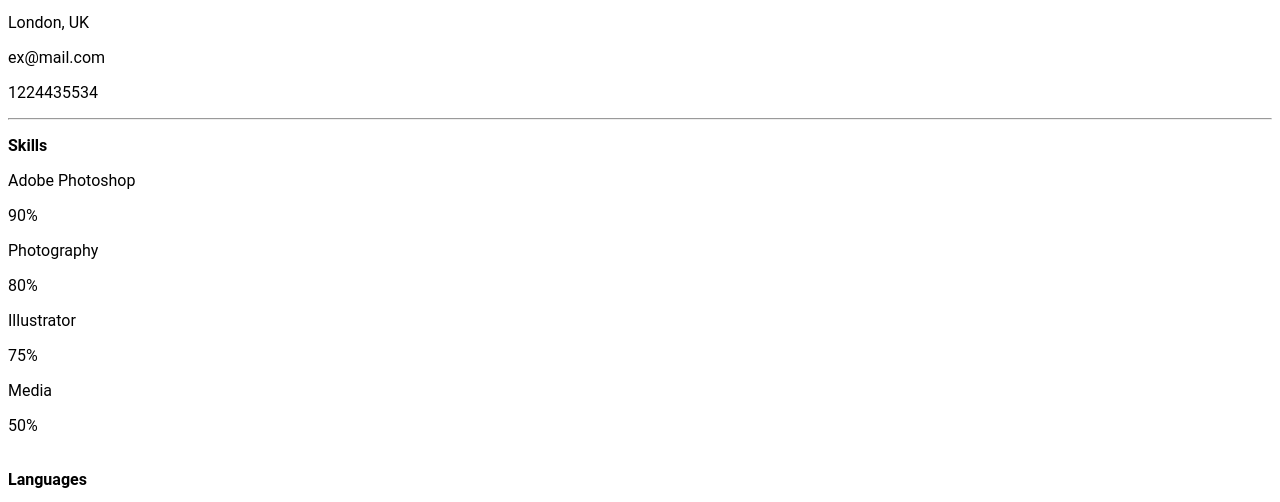
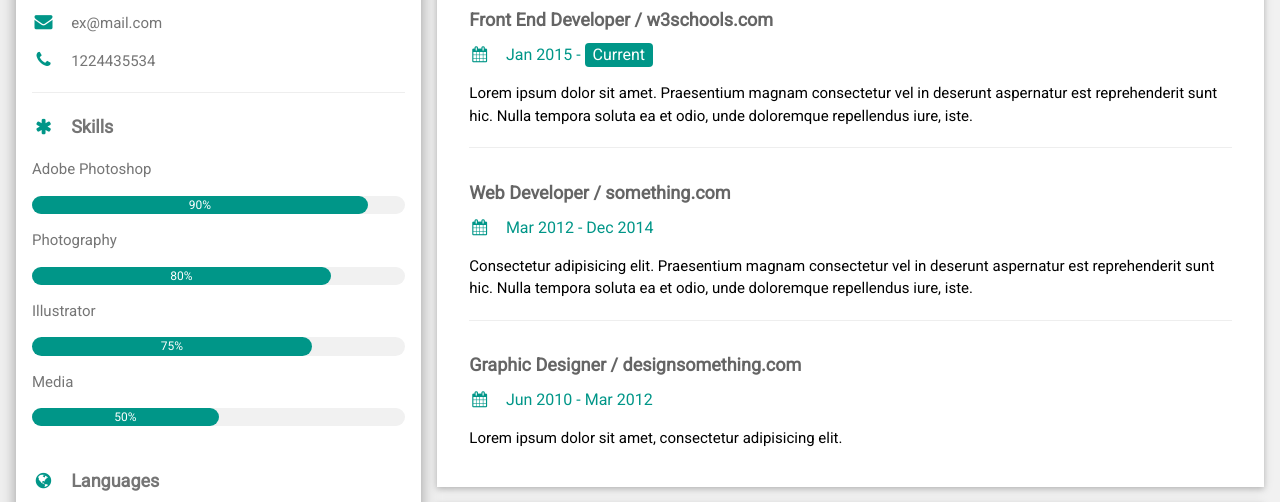
Before and after one commit to AjitSharmaSBITSAccount/OSSEAssignment4, a plain HTML site: page template3.html in a window 1280 px wide. Shown: the part 117-619 px from the top of the page. Drawn offline with nearby package versions, Linux system fonts and the light colour scheme.

Commit message:
Resolved missing page styling issue

```diff
--- a/template3.html
+++ b/template3.html
@@ -3,9 +3,9 @@
 <title>W3.CSS Template</title>
 <meta charset="UTF-8">
 <meta name="viewport" content="width=device-width, initial-scale=1">
-<!-- <link rel="stylesheet" href="https://www.w3schools.com/w3css/4/w3.css">
+<link rel="stylesheet" href="https://www.w3schools.com/w3css/4/w3.css">
 <link rel='stylesheet' href='https://fonts.googleapis.com/css?family=Roboto'>
-<link rel="stylesheet" href="https://cdnjs.cloudflare.com/ajax/libs/font-awesome/4.7.0/css/font-awesome.min.css"> -->
+<link rel="stylesheet" href="https://cdnjs.cloudflare.com/ajax/libs/font-awesome/4.7.0/css/font-awesome.min.css">
 <style>
     html,body,h1,h2,h3,h4,h5,h6 {font-family: "Roboto", sans-serif}
 </style>
```
